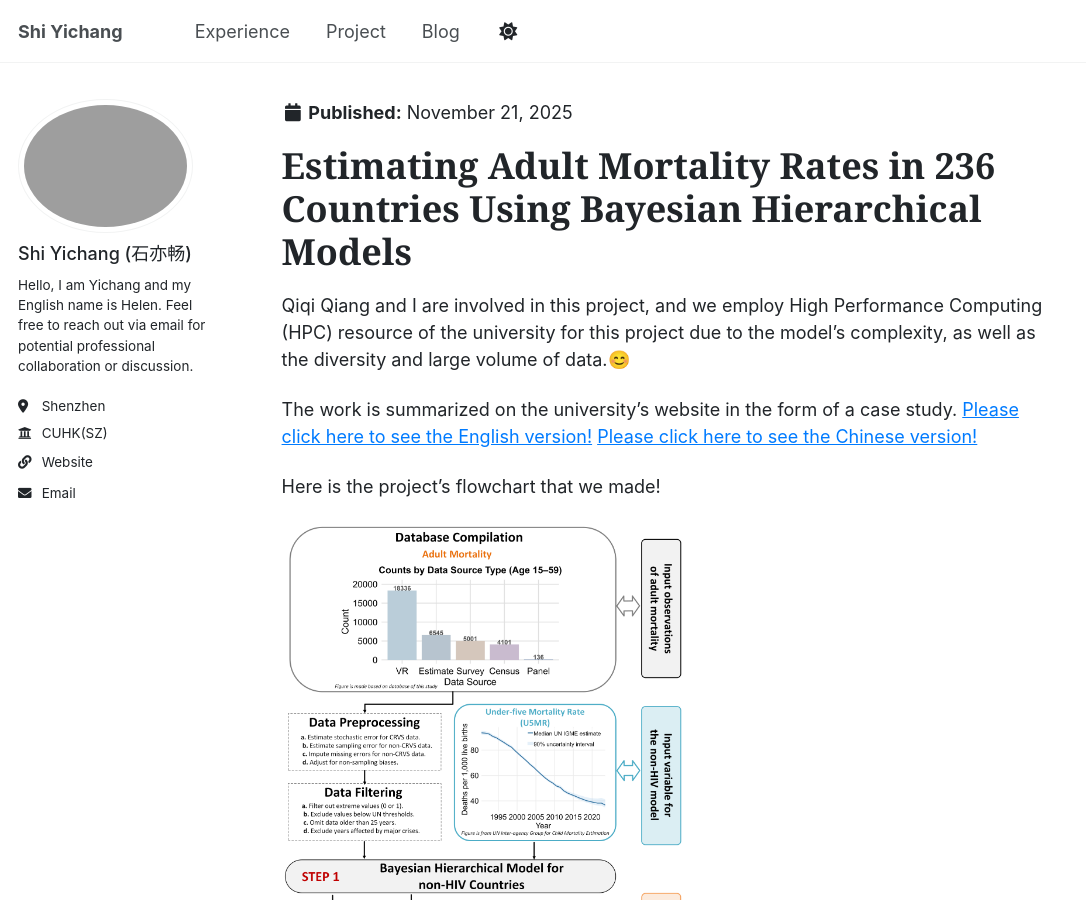
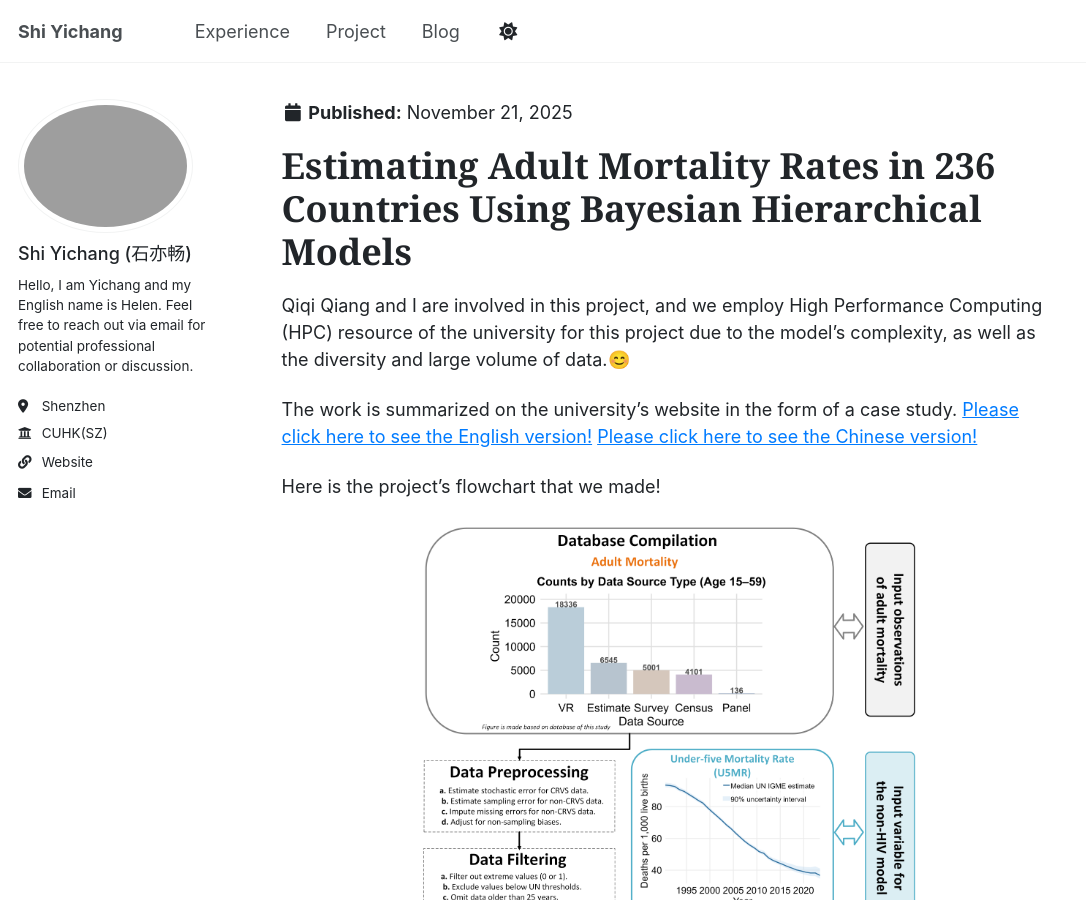
Before and after one commit to Helensyc/helensyc.github.io, a Jekyll site: the page built from _portfolio/portfolio-1.md, in a window 1280 px wide and 900 px high. Shown: the whole window, without its empty margins (0-1086 px from the left). Built offline with Jekyll 4.4.1, drawn with Linux system fonts in a browser that asks for light colours.

Commit message:
Adjust flowchart image size and alignment
Updated the flowchart image size and centered it.

```diff
--- a/_portfolio/portfolio-1.md
+++ b/_portfolio/portfolio-1.md
@@ -24,4 +24,6 @@
 
 Here is the project's flowchart that we made!
 
-<img src="/images/Adult_Mort_Flowchart_HPC.png" width="400">
+<p align="center">
+  <img src="/images/Adult_Mort_Flowchart_HPC.png" width="500">
+</p>
```
